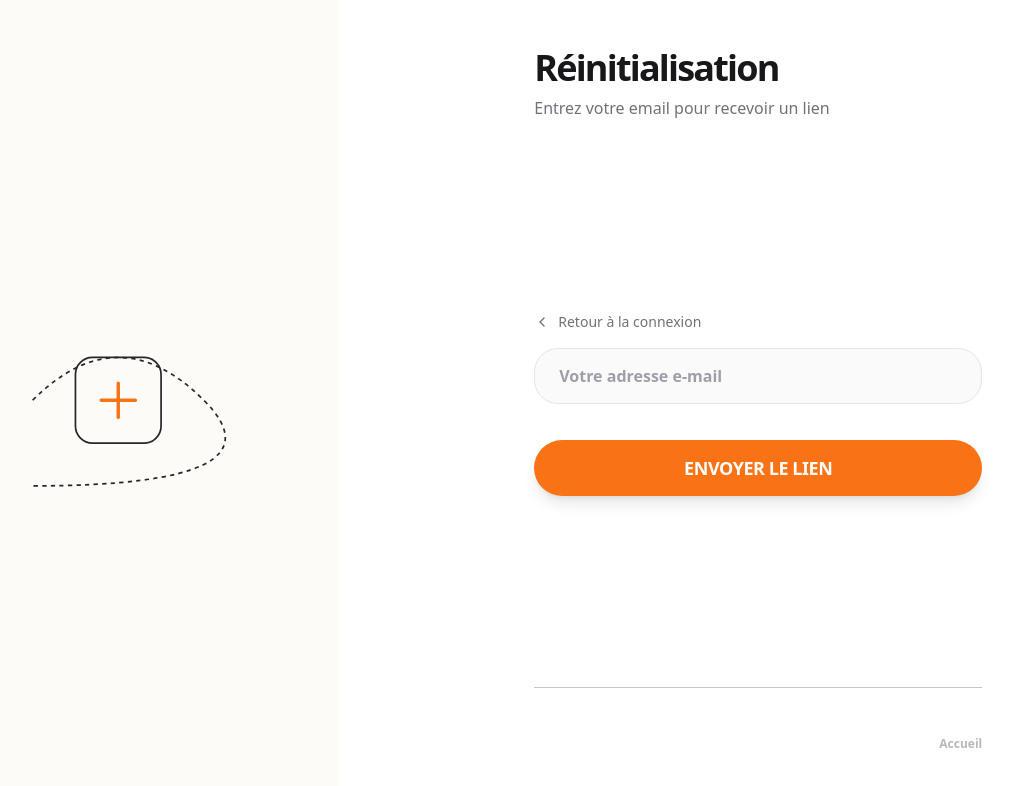
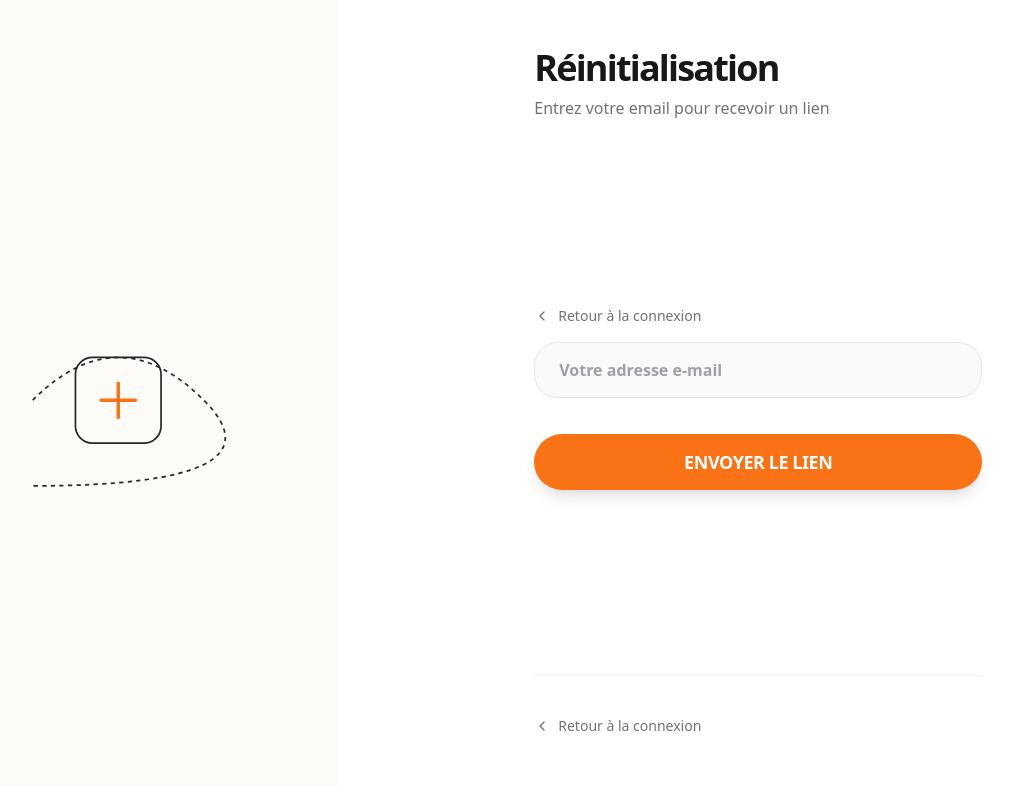
Before and after one commit to jootiyasarl/jootiya, a Next.js app: page /forgot-password in a window 1280 px wide. Shown: the top 786 px of the page, without its empty margins (101-1114 px from the left). Built offline with nearby package versions, Linux system fonts and the light colour scheme; no server answers.

Commit message:
style: remove copyright footer from forgot password page

```diff
--- a/src/app/forgot-password/page.tsx
+++ b/src/app/forgot-password/page.tsx
@@ -102,9 +102,11 @@ export default async function ForgotPasswordPage({
           </div>
 
           {/* Branding removed as requested */}
-          <div className="pt-12 border-t border-zinc-900/50 flex items-center justify-end opacity-50">
-            <Link href="/" className="text-xs font-bold text-zinc-500 hover:text-white transition-colors">
-              Accueil
+          {/* Navigation Links */}
+          <div className="pt-10 border-t border-zinc-100 flex items-center justify-between">
+            <Link href="/login" className="inline-flex items-center gap-2 text-zinc-500 hover:text-zinc-900 transition-all mb-4 group">
+              <ChevronLeft className="w-4 h-4 group-hover:-translate-x-1 transition-transform" />
+              <span className="text-sm font-medium">Retour à la connexion</span>
             </Link>
           </div>
         </div>
```
